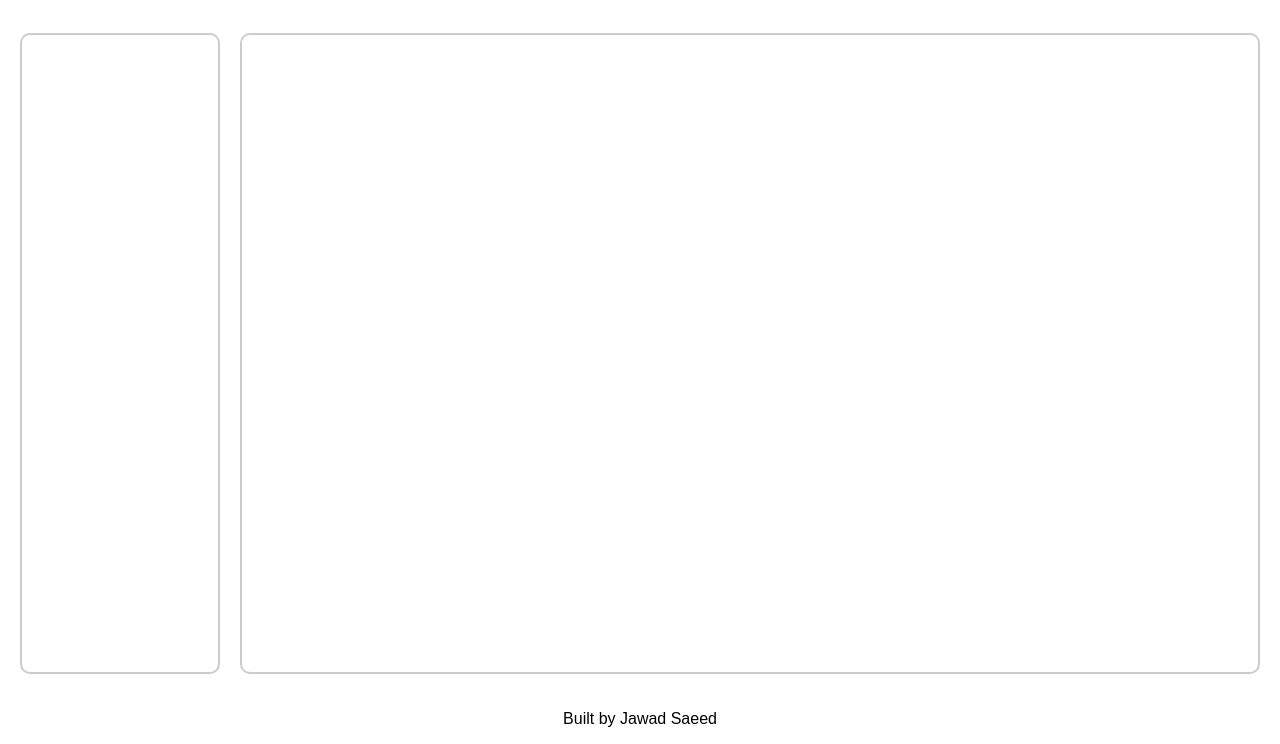
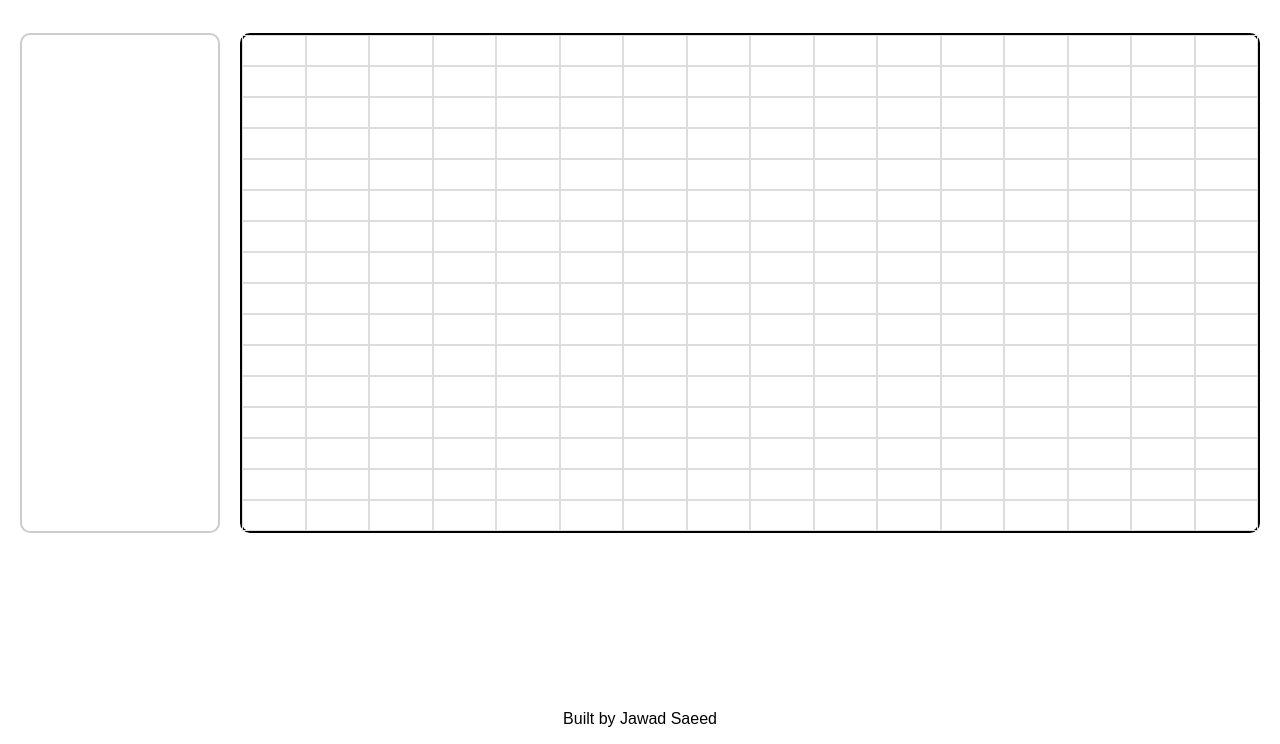
Before and after one commit to Jawamegamind/Etch-a-Sketch, a plain HTML site: page index.html in a window 1280 px wide. Shown: the part 56-800 px from the top of the page. Drawn offline with Linux system fonts and the light colour scheme.

Commit message:
Created grid and added mouse hover effect

```diff
--- a/index.html
+++ b/index.html
@@ -4,7 +4,7 @@
     <meta charset="UTF-8">
     <meta name="viewport" content="width=device-width, initial-scale=1.0">
     <link rel="stylesheet" href="style.css">
-    <script src="script.js"></script>
+    <script src="script.js" defer></script>
     <title>Etch-a-Sketch</title>
 </head>
 <body>
--- a/script.js
+++ b/script.js
@@ -0,0 +1,38 @@
+// Script file accompanying the Etch-a-Sketch project
+
+// Getting references to all the crucial elements
+const grid = document.querySelector('.grid');
+
+// Function for creating a grid of divs
+function createGrid(size) {
+    // // Clear the grid before creating a new one
+    // grid.innerHTML = '';
+    // Set the grid's style properties
+    grid.style.gridTemplateColumns = `repeat(${size}, 1fr)`;
+    grid.style.gridTemplateRows = `repeat(${size}, 1fr)`;
+    // Create the grid items
+    for (let i = 0; i < size * size; i++) {
+        const gridItem = document.createElement('div');
+        gridItem.classList.add('grid-item');
+        // Adding style for the grid items
+        gridItem.style.border = '1px solid #ddd';
+        gridItem.addEventListener('mouseover', () => {
+            gridItem.style.backgroundColor = 'black'; // Change color on hover
+        });
+        grid.appendChild(gridItem);
+    }
+}
+
+// // Getting reference to the grid items
+// const gridItems = document.querySelectorAll('.grid-item');
+// // Adding event listeners to each grid item for hover effect
+// gridItems.forEach(item => {
+//     item.addEventListener('onmouseover', () => {
+//         item.style.backgroundColor = 'black'; // Change color on hover
+//     });
+// });
+
+// Calling the grid load function on page load
+window.onload = () => {
+    createGrid(16); // Default grid size
+}
--- a/style.css
+++ b/style.css
@@ -38,6 +38,7 @@ header {
 .options {
   flex: 1;
   max-width: 200px;
+  height: 500px;
   /* background-color: #fff; */
   padding: 1rem;
   border: 2px solid #ccc;
@@ -46,11 +47,14 @@ header {
 
 /* Drawing grid */
 .grid {
-  flex: 3;
+  flex: 1;
+  display: grid;
+  width: 500px;
+  height: 500px;
   /* background-color: white; */
-  border: 2px solid #ccc;
+  border: 2px solid black;
   border-radius: 10px;
-  min-height: 400px; /* Temporary height before JS adds content */
+  /* min-height: 400px; Temporary height before JS adds content */
 }
 
 /* Footer Styling */
```
